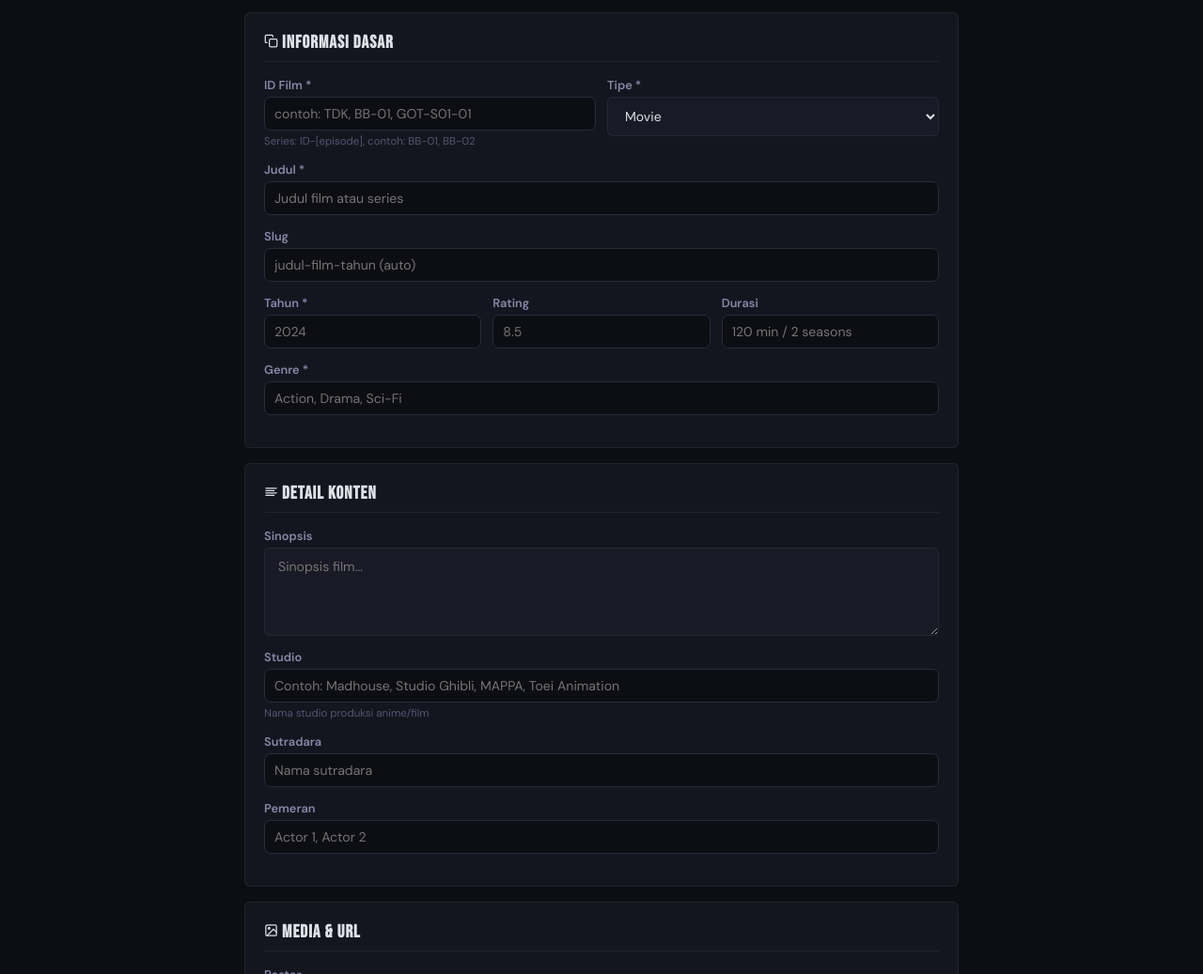
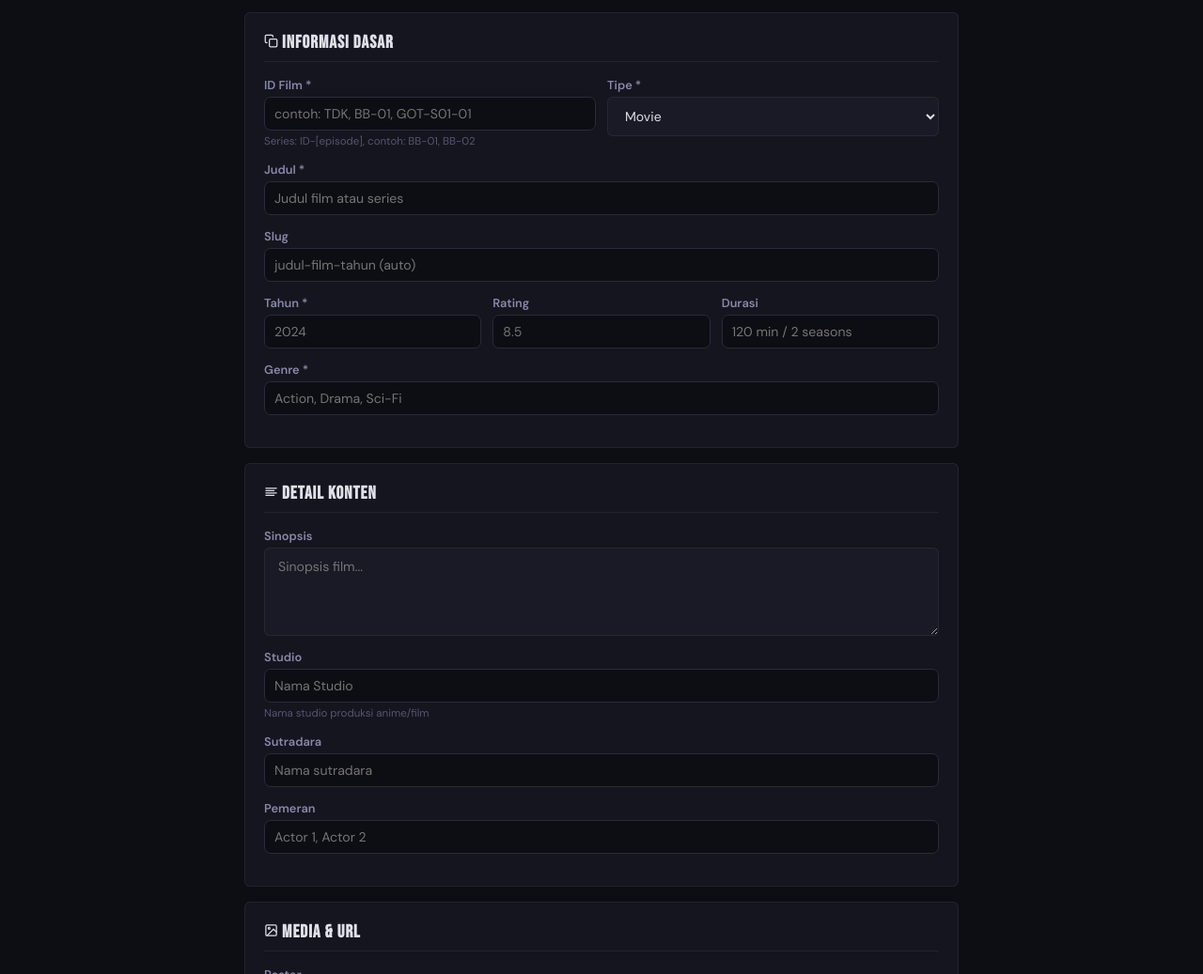
Before and after one commit to adimigaker/ps21dash, a plain HTML site: page editor.html in a window 1280 px wide. Shown: the part 63-1100 px from the top of the page at 94% size. Drawn offline with nearby package versions, Linux system fonts and the light colour scheme.

Commit message:
Update editor.html

```diff
--- a/editor.html
+++ b/editor.html
@@ -182,7 +182,7 @@
  			   <!-- STUDIO - Tambahan baru -->
  			   <div class="form-group">
    			     <label for="film-studio">Studio</label>
-     			   <input type="text" id="film-studio" placeholder="Contoh: Madhouse, Studio Ghibli, MAPPA, Toei Animation">
+     			   <input type="text" id="film-studio" placeholder="Nama Studio">
     			    <small>Nama studio produksi anime/film</small>
 			    </div>
 
```
